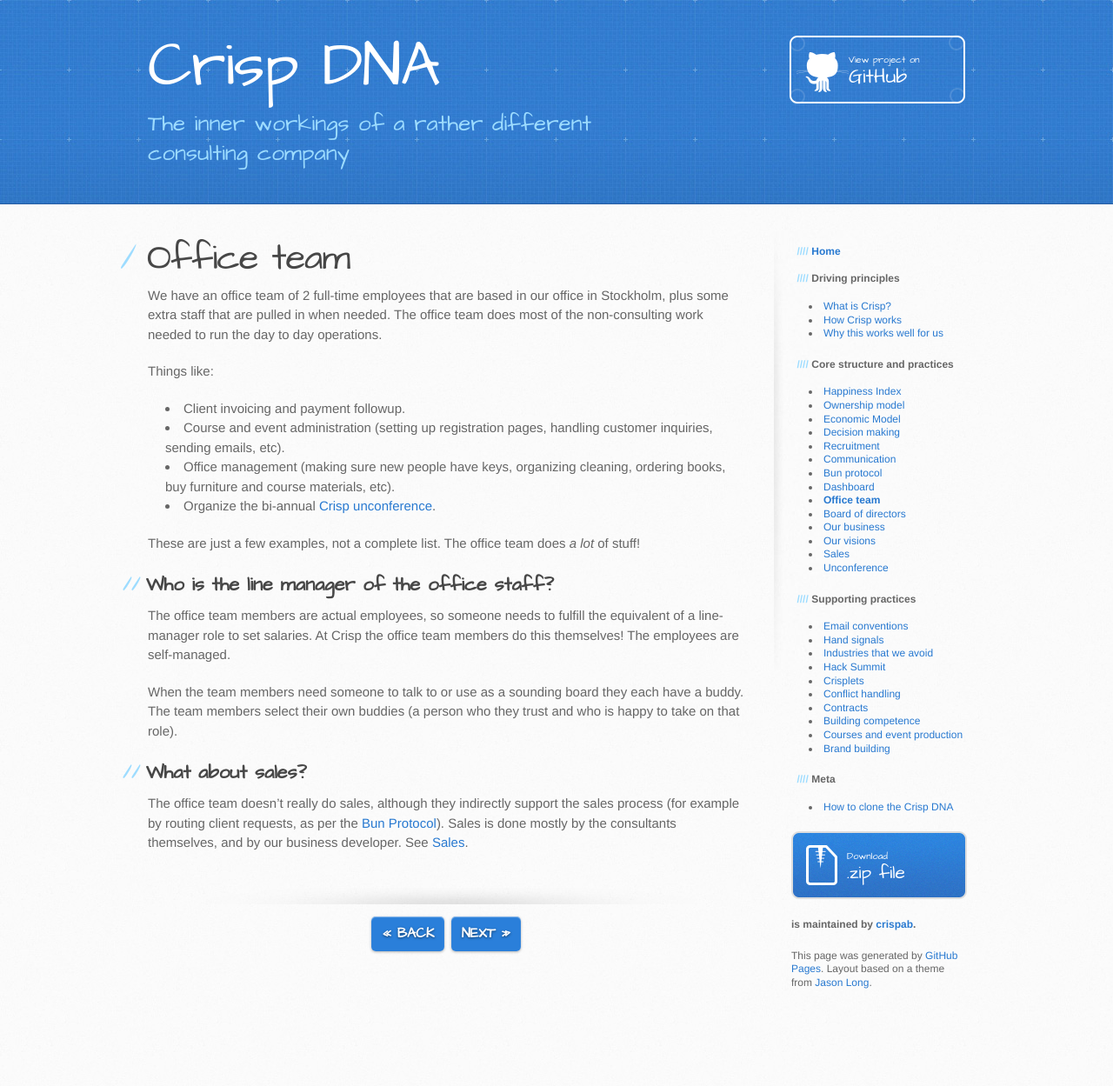
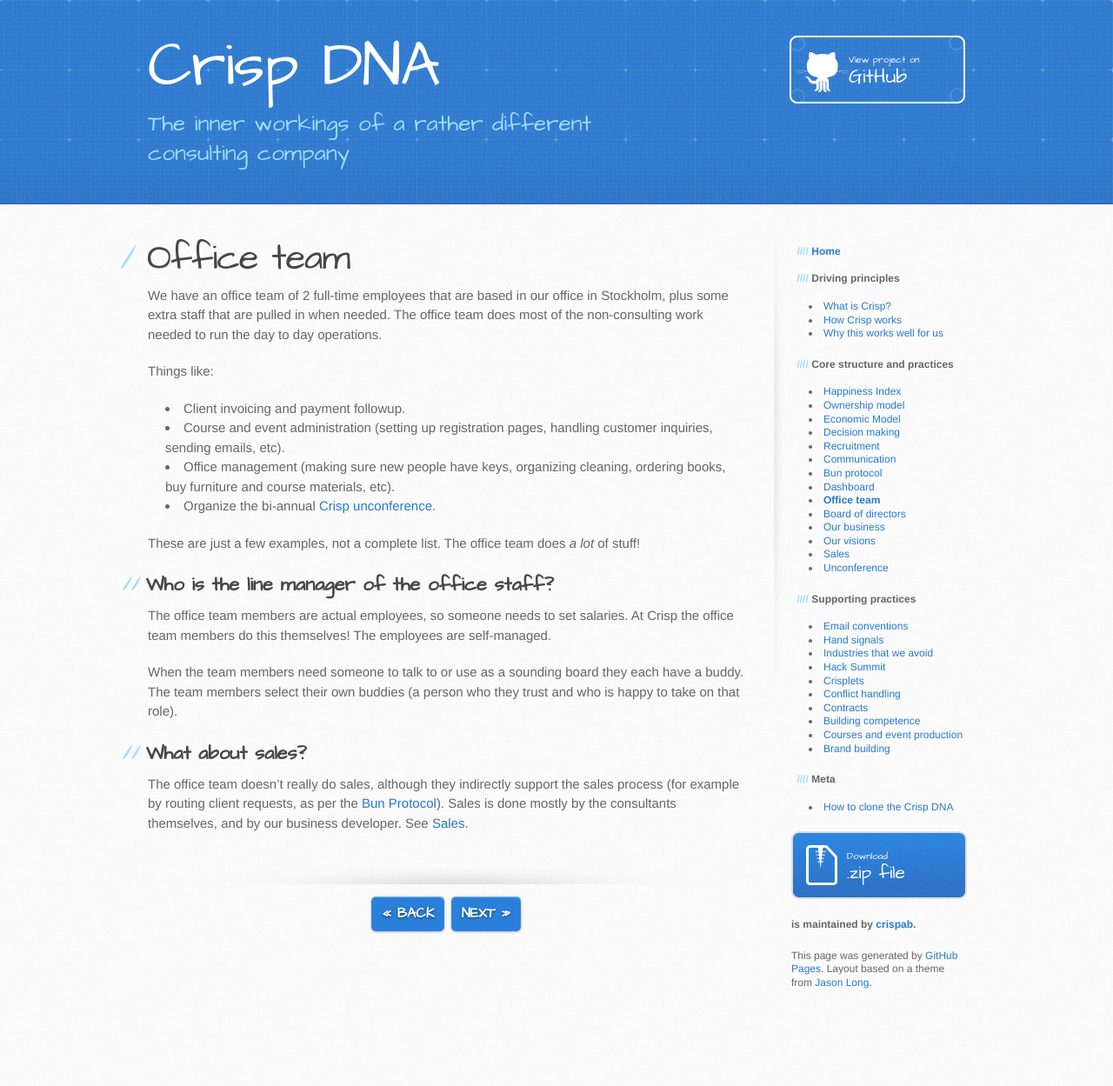
Before and after one commit to crispab/crisp-dna, a Jekyll site: the page built from _docs/office-team.md, in a window 1280 px wide. Shown: the whole page at 87% size. Built offline with Jekyll 4.4.1, drawn with Linux system fonts in a browser that asks for light colours.

Commit message:
Fixed Elins text

```diff
--- a/_docs/office-team.md
+++ b/_docs/office-team.md
@@ -21,7 +21,7 @@
 Who is the line manager of the office staff?
 --------------------------------------------
 
-The office team members are actual employees, so someone needs to fulfill the equivalent of a line-manager role to set salaries. At Crisp the office team members do this themselves! The employees are self-managed.
+The office team members are actual employees, so someone needs to set salaries. At Crisp the office team members do this themselves! The employees are self-managed.
 
 When the team members need someone to talk to or use as a sounding board they each have a buddy. The team members select their own buddies (a person who they trust and who is happy to take on that role).
 
```
